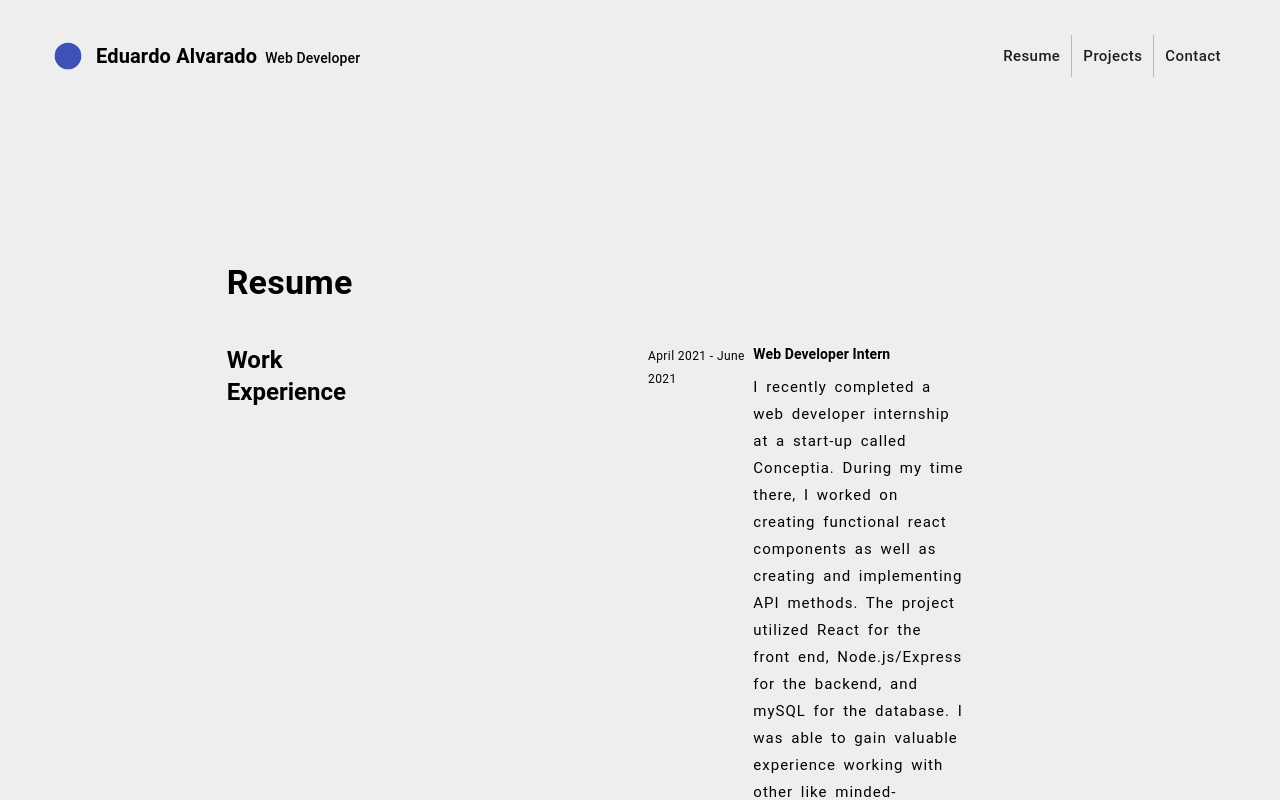
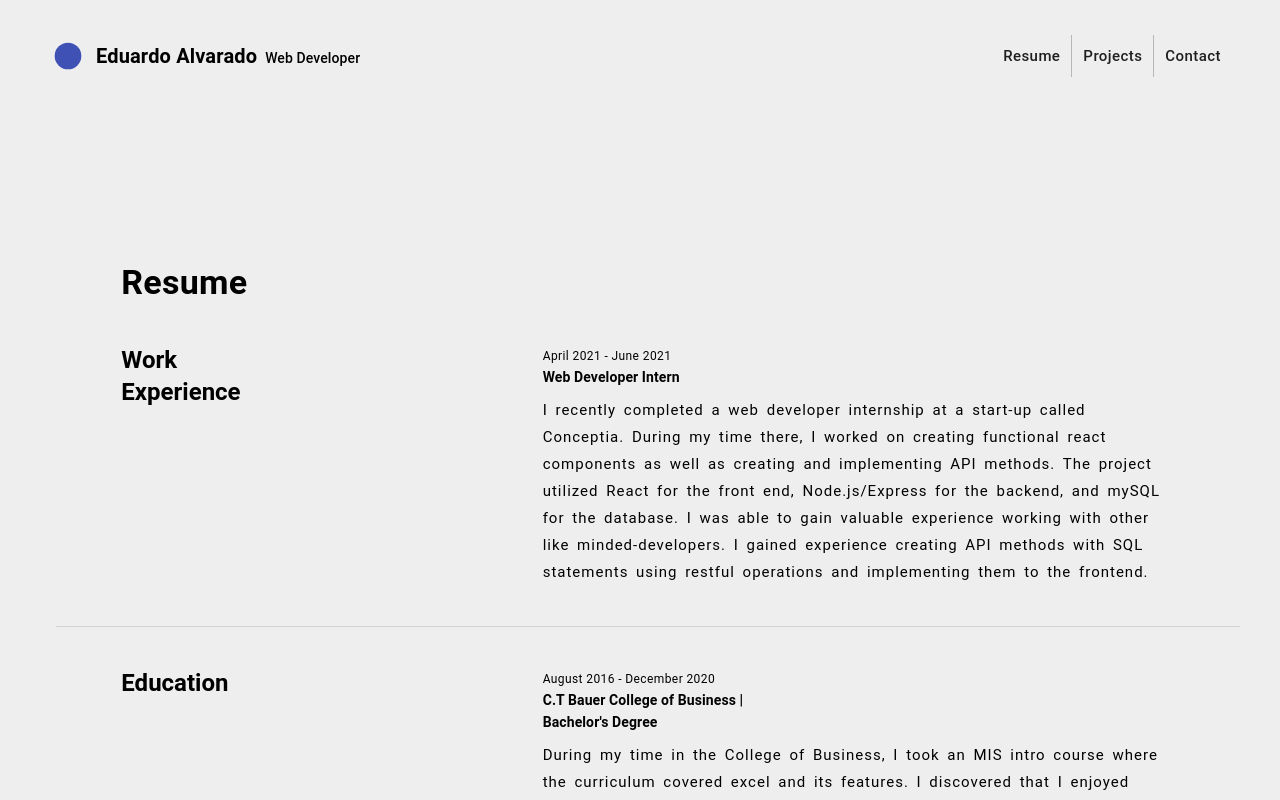
Before and after one commit to ealvara6/resume-website, a React (Create React App) app: page / in a window 1280 px wide. Both pictures are taken after a click on the button "Resume". Shown: the top 800 px of the page. Built offline with nearby package versions, Linux system fonts and the light colour scheme; no server answers.

Commit message:
fixed viewport issues for midsize viewport

```diff
--- a/src/Components/Projects.js
+++ b/src/Components/Projects.js
@@ -26,15 +26,15 @@ const useStyles = makeStyles((theme) => ({
         marginBottom: theme.spacing(3),
     },
     title: {
-        [theme.breakpoints.down("lg")]: {
+        // [theme.breakpoints.down("lg")]: {
             fontSize: 25,
-        },
+        // },
         fontWeight: theme.typography.fontWeightBold,
     },
     body: {
-        [theme.breakpoints.down("lg")]: {
+        // [theme.breakpoints.down("lg")]: {
             fontSize: 16,
-        },
+        // },
         lineHeight: "1.7",
     },
     project: {
--- a/src/Components/Resume.js
+++ b/src/Components/Resume.js
@@ -14,13 +14,13 @@ const useStyles = makeStyles((theme) => ({
         marginLeft: theme.spacing(2),
     },
     body: {
-        [theme.breakpoints.down("lg")]: {
-            fontSize: 15,
-        },
+        // [theme.breakpoints.down("lg")]: {
+        //     fontSize: 15,
+        // },
+        fontSize: 15,
         lineHeight: 1.8,
         letterSpacing: 1,
         wordSpacing: 3,
-        fontSize: 12,
     },
     header: {
         fontWeight: theme.typography.fontWeightBold,
@@ -57,21 +57,21 @@ export default function Resume(props) {
     return(
             <Box className={classes.root}>
                     <Grid container justify xs={12} justify="center">
-                        <Grid item xs={12} lg={8}>
+                        <Grid item xs={12} lg={10} xl={10}>
                             <Typography variant="h4" className={classes.header}>Resume</Typography>
                         </Grid>
                     </Grid>
 
 
                         <Grid container className={classes.container} justify="center" xs={12}>
-                            <Grid item xs={12} lg={4}>
+                            <Grid item xs={12} lg={4} xl={4}>
                                 <Typography variant="h5" className={classes.title}>Work <br /> Experience</Typography>
                             </Grid>
-                            <Grid container xs={12} lg={4}>
-                                <Grid item xs={12} lg={3}>
+                            <Grid container xs={12} lg={6} xl={6}>
+                                <Grid item xs={12} xl={3}>
                                     <Typography variant={mobileView ? "body2" : "caption"}>April 2021 - June 2021</Typography>
                                 </Grid>
-                                <Grid item xs={12} lg={6}>
+                                <Grid item xs={12} xl={6}>
                                     <Typography variant={mobileView ? "h6" : "subtitle2"} className={classes.subtitle}>Web Developer Intern</Typography>
                                     <Typography className={classes.body}>I recently completed a web developer internship at a start-up called Conceptia. During my time there, I worked on creating functional react components as well as creating and implementing API methods. The project utilized React for the front end, Node.js/Express for the backend, and mySQL for the database. I was able to gain valuable experience working with other like minded-developers. I gained experience creating API methods with SQL statements using restful operations and implementing them to the frontend.</Typography>
                                 </Grid>
@@ -80,14 +80,14 @@ export default function Resume(props) {
                         <Grid item xs={12} className={classes.divider}><Divider /></Grid>
 
                         <Grid container justify="center">
-                            <Grid item xs={12} lg={4}>
+                            <Grid item xs={12} lg={4} xl={4}>
                                 <Typography variant="h5" className={classes.title}>Education</Typography>
                             </Grid>
-                            <Grid container xs={12} lg={4}>
-                                <Grid item xs={12} lg={3}>
+                            <Grid container xs={12} lg={6} xl={6}>
+                                <Grid item xs={12} xl={3}>
                                     <Typography variant={mobileView ? "body2" : "caption"}>August 2016 - December 2020</Typography>
                                 </Grid>
-                                <Grid item xs={12} lg={6}>
+                                <Grid item xs={12} xl={6}>
                                     <Typography variant={mobileView ? "h6" : "subtitle2"} className={classes.subtitle}>C.T Bauer College of Business | <br /> Bachelor's Degree</Typography>
                                     <Typography className={classes.body}>During my time in the College of Business, I took an MIS intro course where the curriculum covered excel and its features. I discovered that I enjoyed thinking logically and creating functions that improved efficiency in the workflow. I then decided to take additional courses related to programming such as Intro into Object-Oriented Programming. During this course, I discovered how much I enjoyed programming and logical thinking which drove me to major in MIS. My electives consisted of more technical courses such as Intro Into Web Development, Intro Into LAMP stack, Advanced Database Management systems, and Advanced Transaction Processing Systems.</Typography>
                                 </Grid>
@@ -96,12 +96,12 @@ export default function Resume(props) {
                         <Grid item xs={12} className={classes.divider}><Divider /></Grid>
 
                         <Grid container justify="center">
-                            <Grid item xs={12} lg={4}>
+                            <Grid item xs={12} lg={4} xl={4}>
                                 <Typography variant="h5" className={classes.subtitle}>Skills <br /> & Expertise</Typography>
                             </Grid>
-                            <Grid container xs={12} lg={4}>
-                                <Grid item xs={12} lg={3}></Grid>
-                                <Grid item xs={12} lg={6}>
+                            <Grid container xs={12} lg={6} xl={6}>
+                                <Grid item xs={12} xl={3}></Grid>
+                                <Grid item xs={12} xl={8}>
                                     <ul>
                                         <li className={classes.list}><Typography className={classes.body}>SQL – 2 years educational experience</Typography></li>
                                         <li className={classes.list}><Typography className={classes.body}>MongoDB – 2 months educational experience</Typography></li>
```
